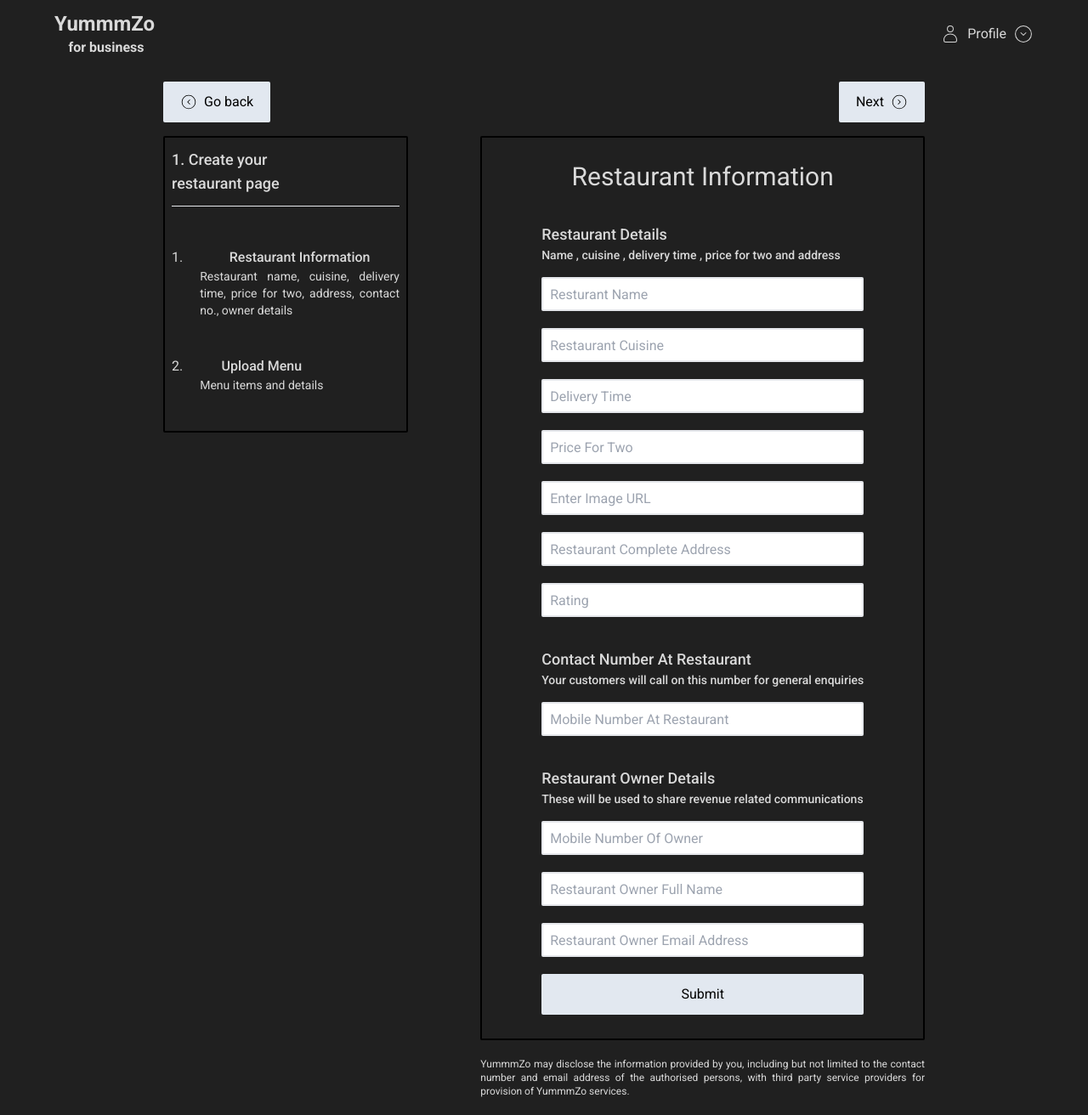
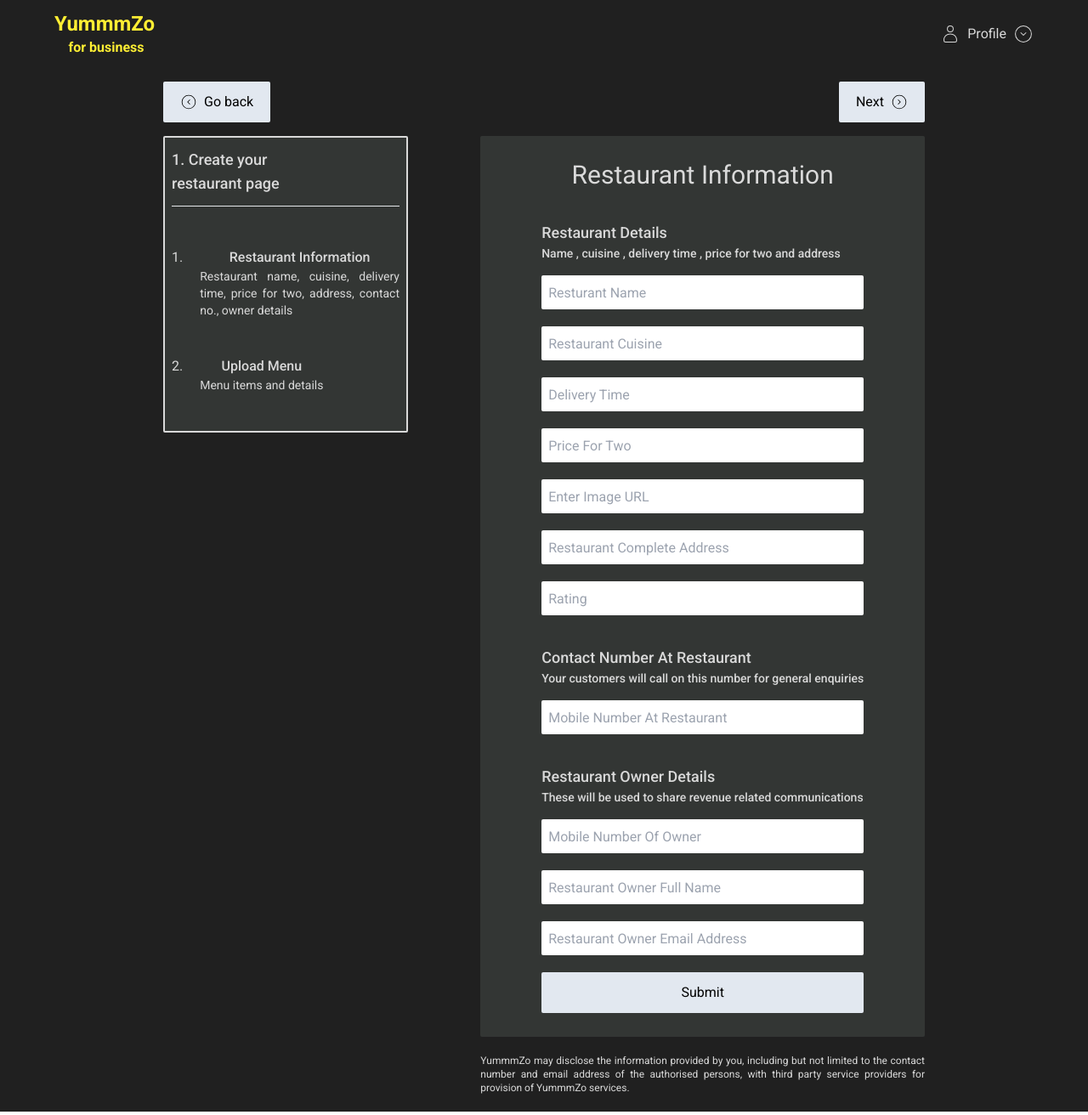
Before and after one commit to sahil-ladhania/YummmZo-Frontend, a React (Create React App) app: page /registerRestaurant in a window 1280 px wide. Shown: the whole page at 85% size. Built offline with nearby package versions, Linux system fonts and the light colour scheme.

Commit message:
Done Some Styling.

```diff
--- a/src/Components/Checkout/BillComponent.js
+++ b/src/Components/Checkout/BillComponent.js
@@ -3,7 +3,7 @@ import { CiCircleAlert } from "react-icons/ci";
 
 const BillComponent = () => {
     return (
-        <div className='border-2 border-black mt-10 p-5 w-full rounded-sm'>
+        <div className='bg-secondary border-2 border-yummmzo-color mt-10 p-5 w-full rounded-sm'>
             <>
                 {/* Main Component */}
                 <div className='w- full'>
@@ -46,7 +46,7 @@ const BillComponent = () => {
                     </div>
                     {/* Suggestion Textfeild */}
                     <div className='mb-5'>
-                        <input className='text-sm border-2 w-full h-10 outline-none rounded-sm p-2' type="text" name="" id="" placeholder=' Any Suggestion? We will pass it on...'/>
+                        <input className='text-sm w-full h-10 outline-none rounded-sm p-2' type="text" name="" id="" placeholder=' Any Suggestion? We will pass it on...'/>
                     </div>
                     {/* Bill Details */}
                     <div className='flex flex-col'>
--- a/src/Components/Checkout/CancellationPolicyComponent.js
+++ b/src/Components/Checkout/CancellationPolicyComponent.js
@@ -5,7 +5,7 @@ const CancellationPolicyComponent = () => {
         <div className=''>
             <>
                 {/* Main Component */}
-                <div className='w-full border-2 border-black p-5 rounded-sm'>
+                <div className='bg-secondary w-full border-2 border-yummmzo-color p-5 rounded-sm'>
                     {/* Heading Section */}
                     <div className='mb-5'>
                         <p className='text-md font-bold font-roboto text-yummmzo-color'>
--- a/src/Components/Checkout/DeliveryAddressComponent.js
+++ b/src/Components/Checkout/DeliveryAddressComponent.js
@@ -5,7 +5,7 @@ import UserAddressComponent from './UserAddressComponent';
 
 const DeliveryAddressComponent = () => {
     return (
-        <div className='border-2 border-black p-5 mt-10 w-full rounded-sm'>
+        <div className='bg-secondary border-2 border-yummmzo-color p-5 mt-10 w-full rounded-sm'>
             <>
                 {/* Main Component */}
                 <div className='w-auto'>
@@ -23,7 +23,7 @@ const DeliveryAddressComponent = () => {
                         <UserAddressComponent/>
                     </div>
                     {/* Address Component */}
-                    <div className='h-auto p-2 w-96 outline-1 outline-dashed'>
+                    <div className='h-auto p-2 w-96 outline-1 outline-dashed outline-yummmzo-color'>
                         <a className='flex flex-col justify-center' href="#">
                             <div className='mb-5 flex items-center justify-center'>
                                 <CiLocationOn className='text-xl mr-2 text-yummmzo-color'/>
--- a/src/Components/Checkout/PaymentComponent.js
+++ b/src/Components/Checkout/PaymentComponent.js
@@ -6,7 +6,7 @@ const PaymentComponent = () => {
         <div className=''>
             <>
                 {/* Main Component */}
-                <div className='w-full p-5 border-2 border-black rounded-sm'>
+                <div className='bg-secondary w-full p-5 border-2 border-yummmzo-color rounded-sm'>
                     {/* Text Component */}
                     <div className='flex items-center'>
                         <CiWallet className='text-xl mr-2 text-yummmzo-color'/>
--- a/src/Components/Checkout/UserAddressComponent.js
+++ b/src/Components/Checkout/UserAddressComponent.js
@@ -6,7 +6,7 @@ const UserAddressComponent = () => {
         <div>
             <>
                 {/* Main Component */}
-                <div className='flex items-start border-2 border-black rounded-sm w-96 mb-10 p-5'>
+                <div className='flex items-start border-2 border-yummmzo-color rounded-sm w-96 mb-10 p-5'>
                     {/* Icon Section */}
                     <div className='mr-5'>
                         <span><CiHome className='text-xl mt-1 text-yummmzo-color'/></span>
--- a/src/Components/Restaurant/RestaurantInformationComponent.js
+++ b/src/Components/Restaurant/RestaurantInformationComponent.js
@@ -7,7 +7,7 @@ const RestaurantInformationComponent = () => {
         <div>
             <>
                 {/* Main Component */}
-                <div className='border-2 border-black rounded-sm p-2 flex flex-col items-center'>
+                <div className='bg-secondary rounded-sm p-2 flex flex-col items-center'>
                     {/* Form Heading Section */}
                     <div className='text-3xl mt-5 mb-5 font-roboto text-yummmzo-color'>
                         Restaurant Information
@@ -24,44 +24,44 @@ const RestaurantInformationComponent = () => {
                             </div>
                             <div className='flex flex-col'>
                                 <input
-                                className='border-2 w-full h-10 outline-none rounded-sm p-2 mb-5 font-roboto text-yummmzo-color'
+                                className='w-full h-10 outline-none rounded-sm p-2 mb-5 font-roboto text-secondary'
                                 type="text"
                                 name="restaurantName"
                                 id=""
                                 placeholder='Resturant Name'
                                 />
                                 <input
-                                className='border-2 w-full h-10 outline-none rounded-sm p-2 mb-5 font-roboto text-yummmzo-color'
+                                className='w-full h-10 outline-none rounded-sm p-2 mb-5 font-roboto text-secondary'
                                 type="text"
                                 name="restaurantCuisine"
                                 id=""
                                 placeholder='Restaurant Cuisine'/>
                                 <input
-                                className='border-2 w-full h-10 outline-none rounded-sm p-2 mb-5 font-roboto text-yummmzo-color'
+                                className='w-full h-10 outline-none rounded-sm p-2 mb-5 font-roboto text-secondary'
                                 type="text"
                                 name="deliveryTime"
                                 id=""
                                 placeholder='Delivery Time'/>
                                 <input
-                                className='border-2 w-full h-10 outline-none rounded-sm p-2 mb-5 font-roboto text-yummmzo-color'
+                                className='w-full h-10 outline-none rounded-sm p-2 mb-5 font-roboto text-secondary'
                                 type="text"
                                 name="priceForTwo"
                                 id=""
                                 placeholder='Price For Two'/>
                                 <input
-                                className='border-2 w-full h-10 outline-none rounded-sm p-2 mb-5 font-roboto text-yummmzo-color'
+                                className='w-full h-10 outline-none rounded-sm p-2 mb-5 font-roboto text-secondary'
                                 type="text"
                                 name="imageUrl"
                                 id=""
                                 placeholder='Enter Image URL'/>
                                 <input
-                                className='border-2 w-full h-10 outline-none rounded-sm p-2 mb-5 font-roboto text-yummmzo-color'
+                                className='w-full h-10 outline-none rounded-sm p-2 mb-5 font-roboto text-secondary'
                                 type="text"
                                 name="restaurantCompleteAddress"
                                 id=""
                                 placeholder='Restaurant Complete Address'/>
                                 <input
-                                className='border-2 w-full h-10 outline-none rounded-sm p-2 mb-5 font-roboto text-yummmzo-color'
+                                className='w-full h-10 outline-none rounded-sm p-2 mb-5 font-roboto text-secondary'
                                 type="text"
                                 name="rating"
                                 id=""
@@ -78,7 +78,7 @@ const RestaurantInformationComponent = () => {
                             </div>
                             <div className=''>
                                 <input
-                                className='border-2 w-full h-10 outline-none rounded-sm p-2 mb-5 font-roboto text-yummmzo-color'
+                                className='w-full h-10 outline-none rounded-sm p-2 mb-5 font-roboto text-secondary'
                                 type="number"
                                 name="mobileNumberAtRestaurant"
                                 id=""
@@ -95,19 +95,19 @@ const RestaurantInformationComponent = () => {
                             </div>
                             <div className='flex flex-col'>
                                 <input
-                                className='border-2 w-full h-10 outline-none rounded-sm p-2 mb-5 font-roboto text-yummmzo-color'
+                                className='w-full h-10 outline-none rounded-sm p-2 mb-5 font-roboto text-secondary'
                                 type="number"
                                 name="mobileNumberOfOwner"
                                 id=""
                                 placeholder='Mobile Number Of Owner'/>
                                 <input
-                                className='border-2 w-full h-10 outline-none rounded-sm p-2 mb-5 font-roboto text-yummmzo-color'
+                                className='w-full h-10 outline-none rounded-sm p-2 mb-5 font-roboto text-secondary'
                                 type="text"
                                 name="restaurantOwnerName"
                                 id=""
                                 placeholder='Restaurant Owner Full Name'/>
                                 <input
-                                className='border-2 w-full h-10 outline-none rounded-sm p-2 mb-5 font-roboto text-yummmzo-color'
+                                className='w-full h-10 outline-none rounded-sm p-2 mb-5 font-roboto text-secondary'
                                 type="email"
                                 name="restaurantOwnerEmailAddress"
                                 id=""
--- a/src/Components/Restaurant/RestaurantPageSidebarComponent.js
+++ b/src/Components/Restaurant/RestaurantPageSidebarComponent.js
@@ -5,7 +5,7 @@ const RestaurantPageSidebarComponent = () => {
         <div>
             <>
                 {/* Main Component */}
-                <div className='h-auto w-72 p-2 border-2 border-black flex justify-evenly flex-col rounded-sm'>
+                <div className='bg-secondary h-auto w-72 p-2 border-2 border-yummmzo-color flex justify-evenly flex-col rounded-sm'>
                     {/* Heading Section */}
                     <div className='flex flex-col items-start h-16 justify-center mb-2'>
                         <span className='text-lg font-medium font-roboto text-yummmzo-color'>1. Create your</span>
--- a/src/Components/Restaurant/YummmZoBusinessNavbarComponent.js
+++ b/src/Components/Restaurant/YummmZoBusinessNavbarComponent.js
@@ -14,8 +14,8 @@ const YummmZoBusinessNavbarComponent = () => {
                         {/* Logo Section */}
                         <div>
                             <a className='flex flex-col' href="#">
-                                <span className='text-2xl font-semibold font-roboto text-yummmzo-color'>YummmZo</span>
-                                <span className='ml-1 text-md font-semibold font-roboto text-yummmzo-color'>for business</span>
+                                <span className='text-2xl font-semibold font-roboto text-primary'>YummmZo</span>
+                                <span className='ml-1 text-md font-semibold font-roboto text-primary'>for business</span>
                             </a>
                         </div>
                         {/* Profile Dropdown Section */}
--- a/tailwind.config.js
+++ b/tailwind.config.js
@@ -21,6 +21,10 @@ module.exports = {
       },
       borderColor : {
         "primary" : "#FFEE33",
+        "yummmzo-color" : "#D9D9D9",
+      },
+      outlineColor : {
+        "yummmzo-color" : "#D9D9D9",
       }
     },
   },
```
